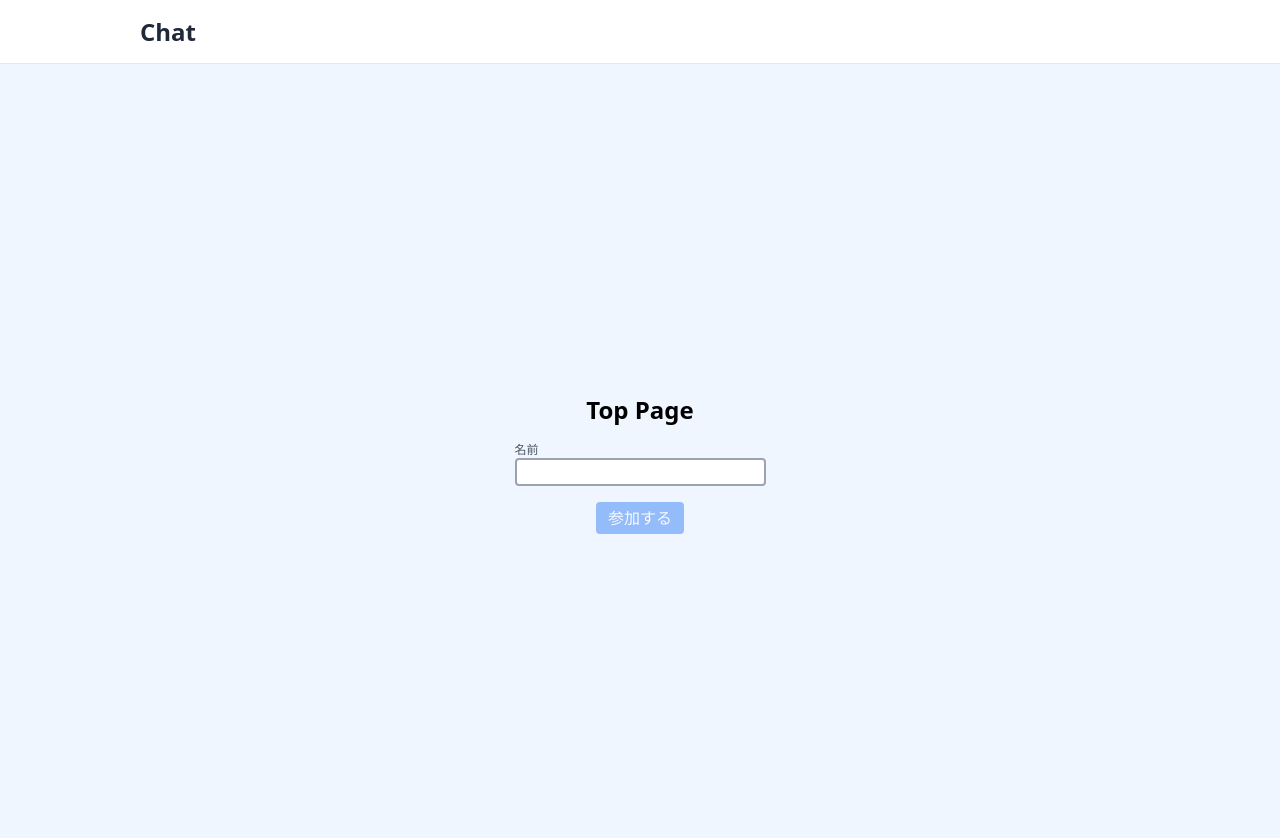
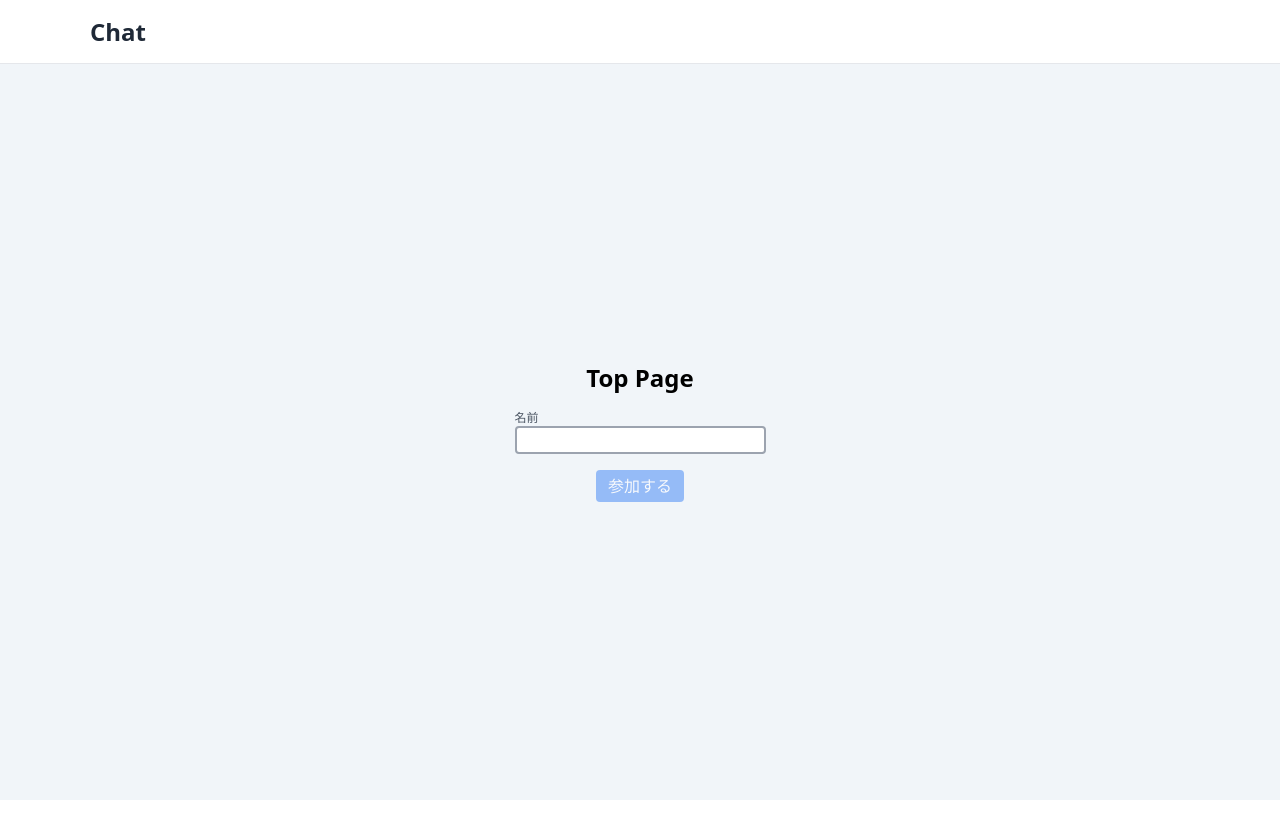
Before and after one commit to yamosan/nextjs-socketio, a Next.js app in the folder packages/client/: page / in a window 1280 px wide. Shown: the top 838 px of the page. After the commit the page ends 800 px from the top, so only its background shows below. Built offline with nearby package versions, Linux system fonts and the light colour scheme.

Commit message:
Layoutコンポーネントを修正

```diff
--- a/packages/client/src/modules/Top/Top.tsx
+++ b/packages/client/src/modules/Top/Top.tsx
@@ -14,7 +14,7 @@ export const Top: NextPage = () => {
   }, []);
 
   return (
-    <main className="flex flex-col justify-center items-center min-h-screen">
+    <div className="flex flex-col justify-center items-center h-full">
       <h1 className="text-2xl font-bold mb-4">Top Page</h1>
       <form onSubmit={handleSubmit}>
         <div className="flex flex-col items-start">
@@ -35,6 +35,6 @@ export const Top: NextPage = () => {
           参加する
         </button>
       </form>
-    </main>
+    </div>
   );
 };
--- a/packages/client/src/shared/components/layout/Layout.tsx
+++ b/packages/client/src/shared/components/layout/Layout.tsx
@@ -6,13 +6,13 @@ type Props = {
 
 export const Layout: VFC<Props> = ({ children }) => {
   return (
-    <div className="min-h-screen bg-blue-50 overflow-x-hidden">
+    <div className="min-h-screen h-0 bg-slate-100 overflow-x-hidden">
       <header className="fixed h-16 w-full flex justify-center items-center bg-white border-b">
-        <div className="flex justify-start w-full max-w-[1000px] mx-auto">
+        <div className="flex justify-start w-full max-w-app mx-auto">
           <h1 className="text-2xl font-bold text-gray-800">Chat</h1>
         </div>
       </header>
-      <main className="pt-16 max-w-[1000px] mx-auto">{children}</main>
+      <main className="pt-16 h-full">{children}</main>
     </div>
   );
 };
```
